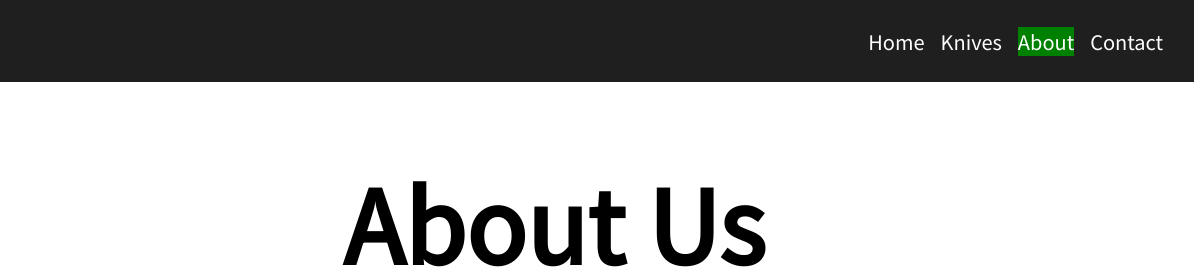
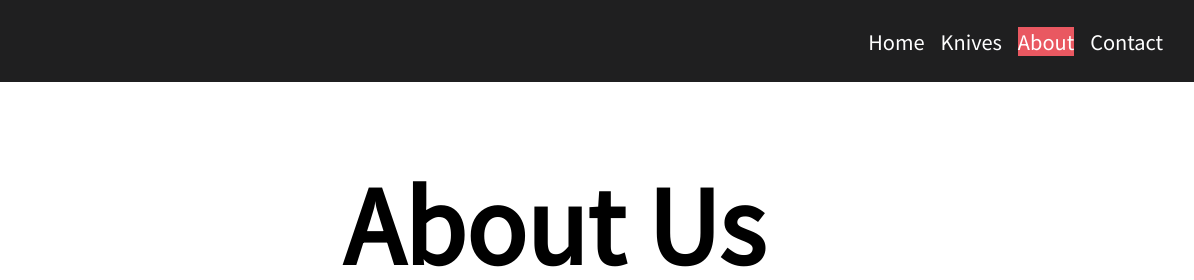
Before and after one commit to chad-cervantes/cpnt260-final-project, a plain HTML site: page about.html in a window 1280 px wide. Shown: the top 280 px of the page, 86-1280 px from the left. Drawn offline with Linux system fonts and the light colour scheme; a web font is replaced by a local one.

Commit message:
changed background-color for .about; for on current about page

```diff
--- a/assets/css/about.css
+++ b/assets/css/about.css
@@ -49,7 +49,7 @@ p {
 }
 
 .about {
-  background-color: green;
+  background-color: #e95861;
 }
 
 .video-section {
```
